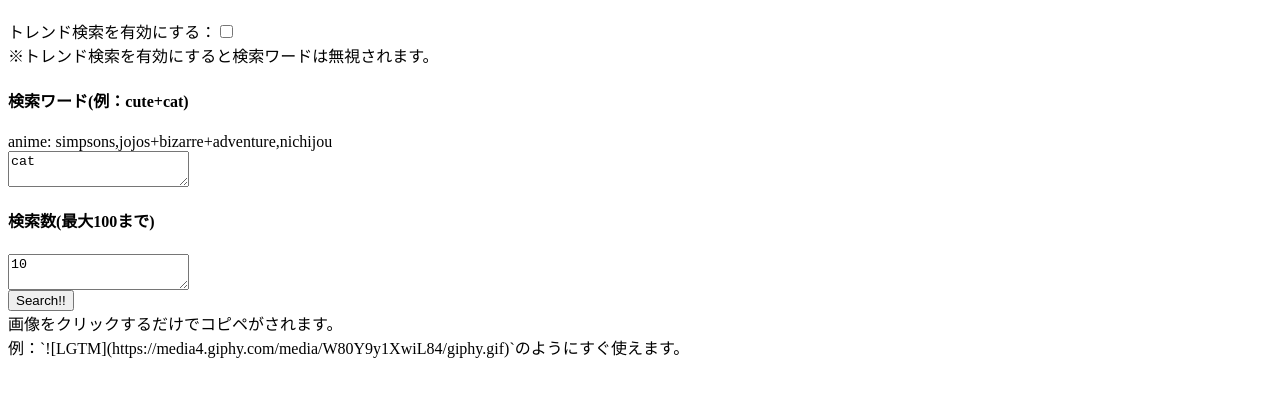
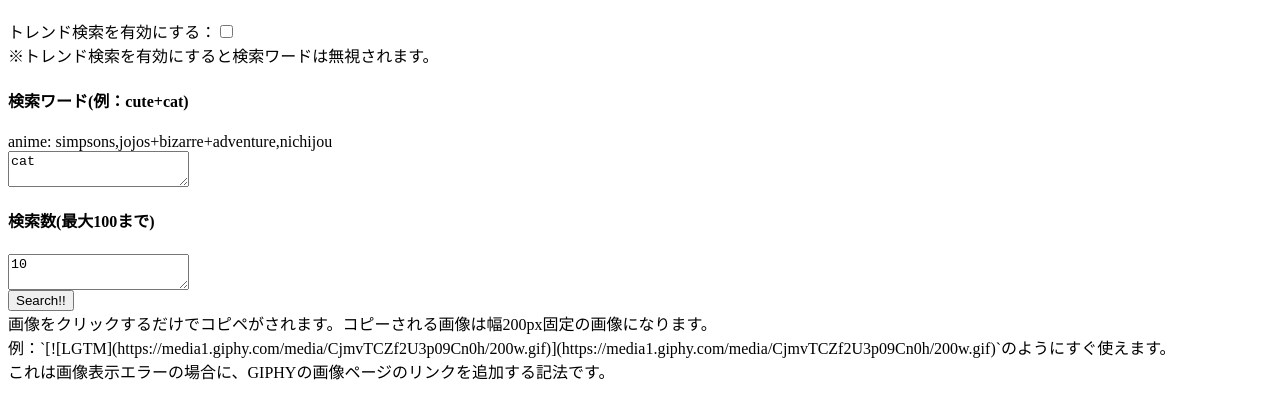
Before and after one commit to himanushi/lgtm_image_searcher, a plain HTML site: page index.html in a window 1280 px wide. Shown: the part 466-872 px from the top of the page. Drawn offline with nearby package versions, Linux system fonts and the light colour scheme; some packages are replaced by stand-ins of ours; no server answers; a script that the page names is missing.

Commit message:
文言修正

```diff
--- a/index.html
+++ b/index.html
@@ -6,7 +6,7 @@
 <h4>検索ワード(例：cute+cat)</h4>
 <p>anime: simpsons,jojos+bizarre+adventure,nichijou<br><textarea id="word">cat</textarea></p>
 <h4>検索数(最大100まで)</h4>
-<p><textarea id="limit">10</textarea><br><button id="btn">Search!!</button><br>画像をクリックするだけでコピペがされます。<br>例：`![LGTM](https://media4.giphy.com/media/W80Y9y1XwiL84/giphy.gif)`のようにすぐ使えます。</p>
+<p><textarea id="limit">10</textarea><br><button id="btn">Search!!</button><br>画像をクリックするだけでコピペがされます。コピーされる画像は幅200px固定の画像になります。<br>例：`[![LGTM](https://media1.giphy.com/media/CjmvTCZf2U3p09Cn0h/200w.gif)](https://media1.giphy.com/media/CjmvTCZf2U3p09Cn0h/200w.gif)`のようにすぐ使えます。<br>これは画像表示エラーの場合に、GIPHYの画像ページのリンクを追加する記法です。</p>
 <div id="lgtm_images">&nbsp;</div>
 <p><button id="more_btn">more!!</button></p>
 <h3>あとがき</h3>
```
